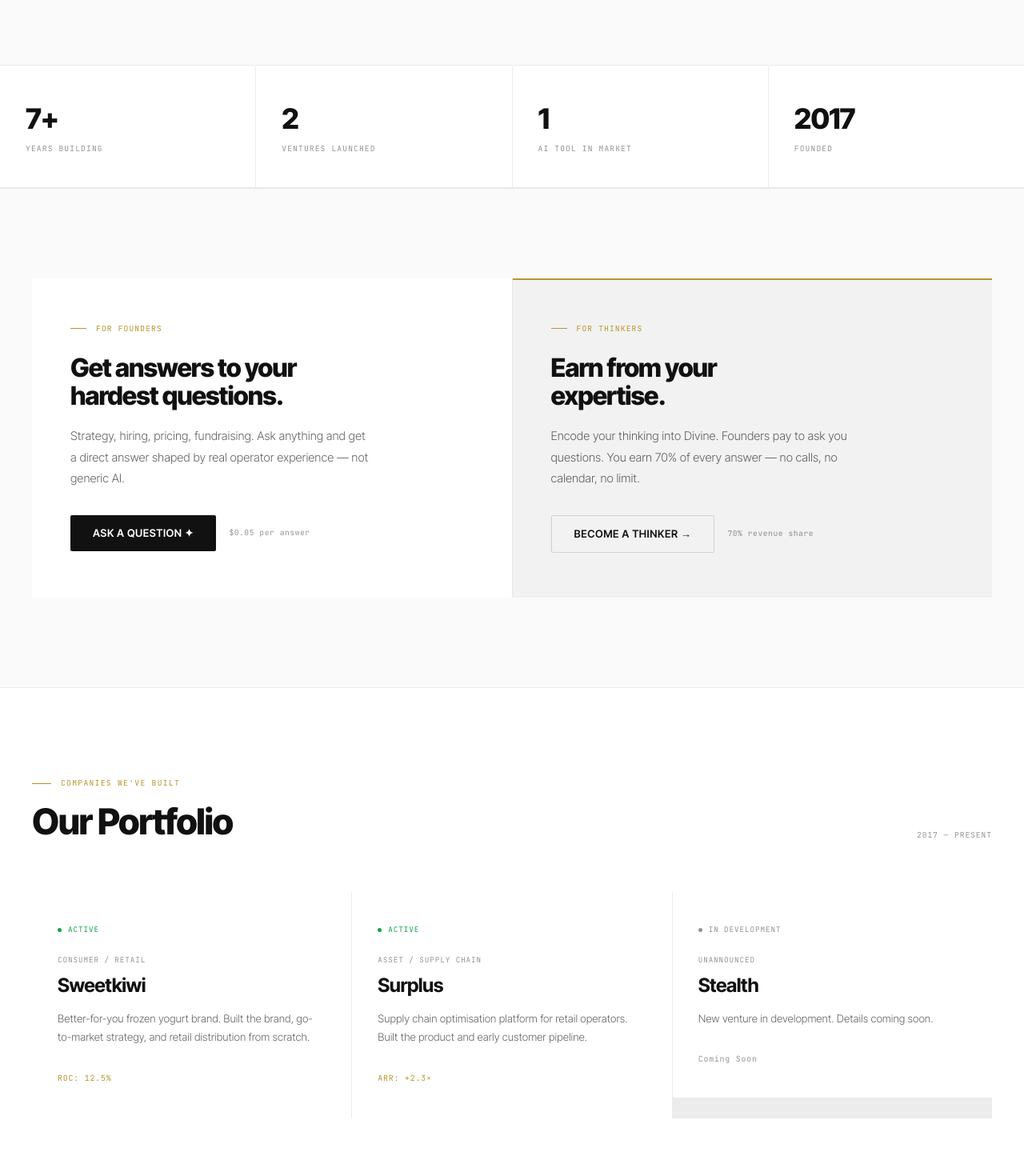
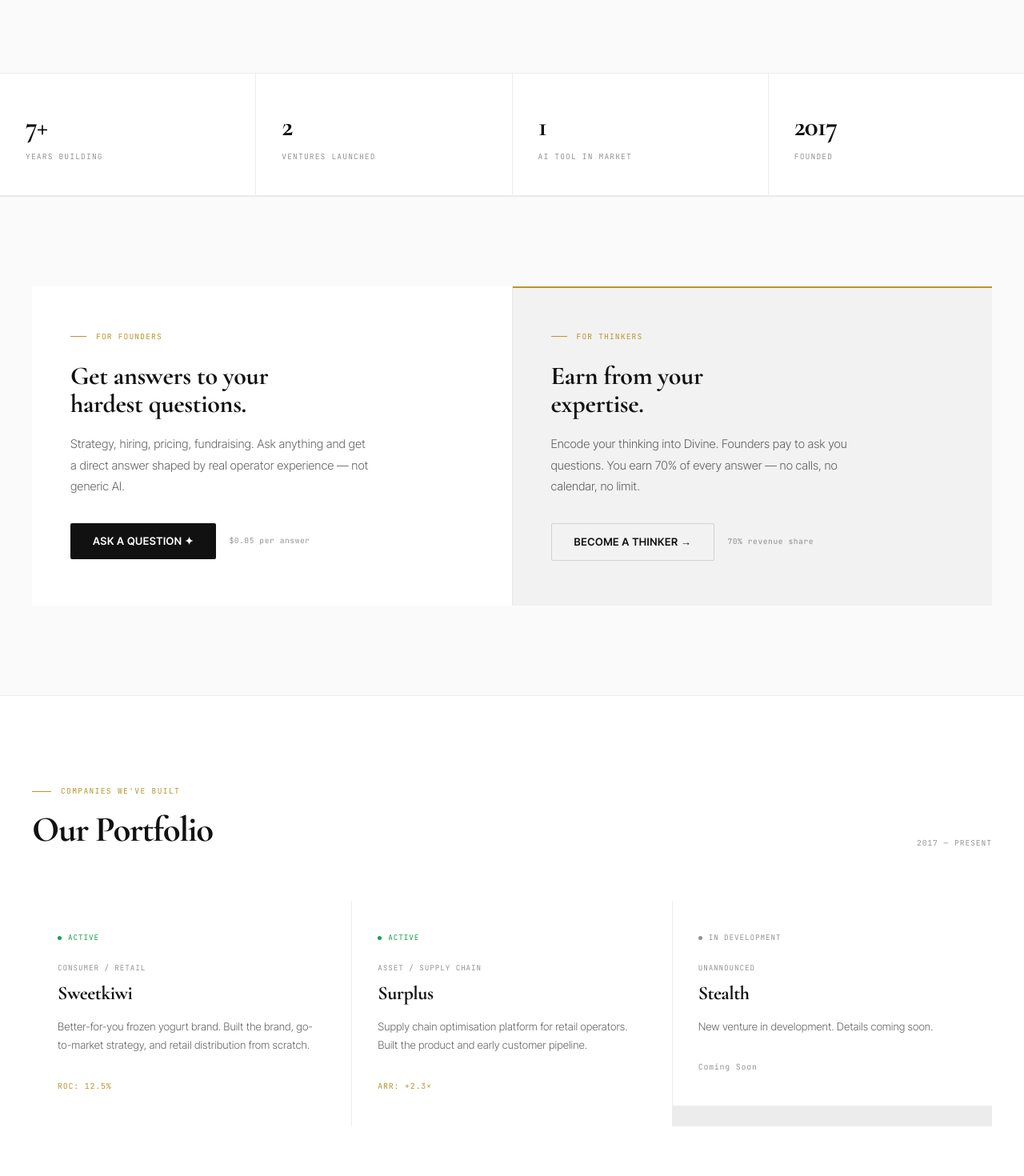
Before and after one commit to roothold/uncharted, a React (Vite) app: page / in a window 1280 px wide. Shown: the part 840-2310 px from the top of the page at 80% size. Built offline with nearby package versions, Linux system fonts and the light colour scheme.

Commit message:
Add files via upload

```diff
--- a/src/App.jsx
+++ b/src/App.jsx
@@ -16,7 +16,7 @@
   sectionAlt:   "#F2F2F2",
 };
 
-const FONTS = `@import url('https://fonts.googleapis.com/css2?family=JetBrains+Mono:wght@300;400;500;600&family=Inter+Tight:ital,wght@0,300;0,400;0,500;0,600;0,700;0,800;1,300&display=swap');`;
+const FONTS = `@import url('https://fonts.googleapis.com/css2?family=Cormorant+Garamond:ital,wght@0,400;0,500;0,600;0,700;1,400;1,600&family=JetBrains+Mono:wght@300;400;500;600&family=Inter+Tight:ital,wght@0,300;0,400;0,500;0,600;0,700;0,800;1,300&display=swap');`;
 
 const PORTFOLIO = [
   { id:"sweetkiwi", name:"Sweetkiwi", cat:"Consumer / Retail", url:"https://www.sweetkiwi.com", desc:"Better-for-you frozen yogurt brand. Built the brand, go-to-market strategy, and retail distribution from scratch.", status:"Active", metric:"ROC: 12.5%" },
@@ -78,7 +78,7 @@
           <div style={{ width:"28px", height:"1px", backgroundColor:C.gold }} />
           <span style={{ fontFamily:"'JetBrains Mono', monospace", fontSize:"0.62rem", letterSpacing:"0.14em", color:C.gold, textTransform:"uppercase" }}>Venture Studio · AI Tools · Est. 2017</span>
         </div>
-        <h1 style={{ fontFamily:"'Inter Tight', sans-serif", fontWeight:800, fontSize:"clamp(3rem, 7.5vw, 7.5rem)", lineHeight:1.0, letterSpacing:"-0.04em", color:C.ink, marginBottom:"2rem", maxWidth:"900px", opacity:0, animation:"fadeUp 0.9s 0.2s forwards" }}>
+        <h1 style={{ fontFamily:"'Cormorant Garamond', serif", fontWeight:700, fontSize:"clamp(3.2rem, 8vw, 8rem)", lineHeight:0.97, letterSpacing:"-0.02em", color:C.ink, marginBottom:"2rem", maxWidth:"900px", opacity:0, animation:"fadeUp 0.9s 0.2s forwards" }}>
           We build and back<br />companies that<br /><span style={{ color:C.gold }}>last.</span>
         </h1>
         <p style={{ fontFamily:"'Inter Tight', sans-serif", fontWeight:300, fontSize:"clamp(1rem, 1.8vw, 1.2rem)", lineHeight:1.75, color:C.inkDim, maxWidth:"560px", marginBottom:"3.5rem", opacity:0, animation:"fadeUp 0.9s 0.35s forwards" }}>
@@ -114,7 +114,7 @@
       <div style={{ maxWidth:"1360px", margin:"0 auto", display:"grid", gridTemplateColumns:"repeat(4,1fr)", gap:"1px", backgroundColor:C.border }}>
         {stats.map(([val, label]) => (
           <div key={label} style={{ padding:"2.5rem 2rem", backgroundColor:C.surface }}>
-            <div style={{ fontFamily:"'Inter Tight', sans-serif", fontWeight:800, fontSize:"2.2rem", color:C.ink, letterSpacing:"-0.03em", marginBottom:"0.3rem" }}>{val}</div>
+            <div style={{ fontFamily:"'Cormorant Garamond', serif", fontWeight:700, fontSize:"2.2rem", color:C.ink, letterSpacing:"-0.03em", marginBottom:"0.3rem" }}>{val}</div>
             <div style={{ fontFamily:"'JetBrains Mono', monospace", fontSize:"0.6rem", color:C.inkDimmer, letterSpacing:"0.12em", textTransform:"uppercase" }}>{label}</div>
           </div>
         ))}
@@ -134,7 +134,7 @@
               <div style={{ width:"20px", height:"1px", backgroundColor:C.gold }} />
               <span style={{ fontFamily:"'JetBrains Mono', monospace", fontSize:"0.6rem", letterSpacing:"0.12em", color:C.gold, textTransform:"uppercase" }}>For Founders</span>
             </div>
-            <h2 style={{ fontFamily:"'Inter Tight', sans-serif", fontWeight:800, fontSize:"clamp(1.6rem, 2.5vw, 2.5rem)", lineHeight:1.1, letterSpacing:"-0.03em", color:C.ink, marginBottom:"1.25rem" }}>
+            <h2 style={{ fontFamily:"'Cormorant Garamond', serif", fontWeight:700, fontSize:"clamp(1.6rem, 2.5vw, 2.5rem)", lineHeight:1.1, letterSpacing:"-0.01em", color:C.ink, marginBottom:"1.25rem" }}>
               Get answers to your<br />hardest questions.
             </h2>
             <p style={{ fontFamily:"'Inter Tight', sans-serif", fontWeight:300, fontSize:"0.92rem", lineHeight:1.8, color:C.inkDim, marginBottom:"2rem", maxWidth:"380px" }}>
@@ -155,7 +155,7 @@
               <div style={{ width:"20px", height:"1px", backgroundColor:C.gold }} />
               <span style={{ fontFamily:"'JetBrains Mono', monospace", fontSize:"0.6rem", letterSpacing:"0.12em", color:C.gold, textTransform:"uppercase" }}>For Thinkers</span>
             </div>
-            <h2 style={{ fontFamily:"'Inter Tight', sans-serif", fontWeight:800, fontSize:"clamp(1.6rem, 2.5vw, 2.5rem)", lineHeight:1.1, letterSpacing:"-0.03em", color:C.ink, marginBottom:"1.25rem" }}>
+            <h2 style={{ fontFamily:"'Cormorant Garamond', serif", fontWeight:700, fontSize:"clamp(1.6rem, 2.5vw, 2.5rem)", lineHeight:1.1, letterSpacing:"-0.01em", color:C.ink, marginBottom:"1.25rem" }}>
               Earn from your<br />expertise.
             </h2>
             <p style={{ fontFamily:"'Inter Tight', sans-serif", fontWeight:300, fontSize:"0.92rem", lineHeight:1.8, color:C.inkDim, marginBottom:"2rem", maxWidth:"380px" }}>
@@ -185,7 +185,7 @@
               <div style={{ width:"24px", height:"1px", backgroundColor:C.gold }} />
               <span style={{ fontFamily:"'JetBrains Mono', monospace", fontSize:"0.6rem", letterSpacing:"0.14em", color:C.gold, textTransform:"uppercase" }}>Companies We've Built</span>
             </div>
-            <h2 style={{ fontFamily:"'Inter Tight', sans-serif", fontWeight:800, fontSize:"clamp(2rem, 3.5vw, 3rem)", letterSpacing:"-0.03em", lineHeight:1.1, color:C.ink }}>Our Portfolio</h2>
+            <h2 style={{ fontFamily:"'Cormorant Garamond', serif", fontWeight:700, fontSize:"clamp(2rem, 3.5vw, 3rem)", letterSpacing:"-0.03em", lineHeight:1.1, color:C.ink }}>Our Portfolio</h2>
           </div>
           <span style={{ fontFamily:"'JetBrains Mono', monospace", fontSize:"0.6rem", color:C.inkDimmer, letterSpacing:"0.1em" }}>2017 — PRESENT</span>
         </div>
@@ -203,7 +203,7 @@
                     <span style={{ fontFamily:"'JetBrains Mono', monospace", fontSize:"0.58rem", color: v.status === "Active" ? "#16a34a" : C.inkDimmer, letterSpacing:"0.1em", textTransform:"uppercase" }}>{v.status}</span>
                   </div>
                   <div style={{ fontFamily:"'JetBrains Mono', monospace", fontSize:"0.58rem", color:C.inkDimmer, letterSpacing:"0.1em", textTransform:"uppercase", marginBottom:"0.4rem" }}>{v.cat}</div>
-                  <h3 style={{ fontFamily:"'Inter Tight', sans-serif", fontWeight:700, fontSize:"1.5rem", letterSpacing:"-0.02em", color:C.ink, marginBottom:"0.75rem" }}>{v.name}</h3>
+                  <h3 style={{ fontFamily:"'Cormorant Garamond', serif", fontWeight:700, fontSize:"1.5rem", letterSpacing:"-0.02em", color:C.ink, marginBottom:"0.75rem" }}>{v.name}</h3>
                   <p style={{ fontFamily:"'Inter Tight', sans-serif", fontWeight:300, fontSize:"0.83rem", lineHeight:1.7, color:C.inkDim, marginBottom:"2rem" }}>{v.desc}</p>
                   <div style={{ display:"flex", justifyContent:"space-between", alignItems:"center" }}>
                     <span style={{ fontFamily:"'JetBrains Mono', monospace", fontSize:"0.62rem", color: v.status === "Active" ? C.gold : C.inkDimmer, letterSpacing:"0.08em" }}>{v.metric}</span>
--- a/src/Contact.jsx
+++ b/src/Contact.jsx
@@ -20,7 +20,7 @@
   return (
     <div style={{ fontFamily: "'DM Sans', sans-serif", backgroundColor: "#FAFAFA", color: "#1A1A1A", minHeight: "100vh" }}>
       <style>{`
-        @import url('https://fonts.googleapis.com/css2?family=Poppins:ital,wght@0,300;0,400;0,500;0,600;0,700;0,800;1,300&family=Syne:wght@700;800&family=DM+Sans:ital,opsz,wght@0,9..40,300;0,9..40,400;0,9..40,500;0,9..40,600;1,9..40,300&family=DM+Mono:wght@400;500&display=swap');
+        @import url('https://fonts.googleapis.com/css2?family=Cormorant+Garamond:ital,wght@0,400;0,500;0,600;0,700;1,400;1,600&family=Poppins:ital,wght@0,300;0,400;0,500;0,600;0,700;0,800;1,300&family=DM+Sans:ital,opsz,wght@0,9..40,300;0,9..40,400;0,9..40,500;0,9..40,600;1,9..40,300&family=DM+Mono:wght@400;500&display=swap');
         * { box-sizing: border-box; }
         ::selection { background: #F4F482; color: #1A1A1A; }
         .mono { font-family: 'DM Mono', monospace; }
@@ -69,7 +69,7 @@
               Get In Touch
             </div>
 
-            <h1 className="fade-up-2" style={{ fontFamily: "'Syne', sans-serif", fontWeight: 800, fontSize: "clamp(2.2rem, 4vw, 3.5rem)", lineHeight: 1.08, letterSpacing: "-0.03em", marginBottom: "1.5rem" }}>
+            <h1 className="fade-up-2" style={{ fontFamily: "'Cormorant Garamond', serif", fontWeight: 800, fontSize: "clamp(2.6rem, 5vw, 4.2rem)", lineHeight: 1.08, letterSpacing: "-0.03em", marginBottom: "1.5rem" }}>
               Let's build<br />something<br /><span style={{ color: "#1A1A1A", position: "relative" }}>extraordinary.<span style={{ position: "absolute", bottom: "-4px", left: 0, right: 0, height: "3px", background: "#F4F482", borderRadius: "2px" }} /></span>
             </h1>
 
@@ -121,11 +121,11 @@
             {submitted ? (
               <div style={{ padding: "4rem 3rem", border: "1px solid rgba(26,26,26,0.16)", borderRadius: "4px", textAlign: "center" }}>
                 <div style={{ width: "56px", height: "56px", borderRadius: "50%", backgroundColor: "#F4F482", display: "flex", alignItems: "center", justifyContent: "center", margin: "0 auto 1.5rem", fontSize: "1.4rem" }}>✓</div>
-                <h3 style={{ fontFamily: "'Syne', sans-serif", fontWeight: 800, fontSize: "1.6rem", letterSpacing: "-0.02em", marginBottom: "0.75rem" }}>Message received.</h3>
+                <h3 style={{ fontFamily: "'Cormorant Garamond', serif", fontWeight: 700, fontSize: "2rem", letterSpacing: "-0.02em", marginBottom: "0.75rem" }}>Message received.</h3>
                 <p style={{ fontSize: "0.88rem", color: "rgba(26,26,26,0.65)", lineHeight: 1.7, marginBottom: "2rem" }}>
                   We review every submission personally. You'll hear back from the Uncharted team within 2 business days.
                 </p>
-                <button onClick={onBack} style={{ backgroundColor: "#1A1A1A", color: "#FAFAFA", padding: "0.85rem 2rem", fontFamily: "'Syne', sans-serif", fontWeight: 700, fontSize: "0.82rem", letterSpacing: "0.06em", border: "none", borderRadius: "2px", cursor: "pointer", textTransform: "uppercase" }}>
+                <button onClick={onBack} style={{ backgroundColor: "#1A1A1A", color: "#FAFAFA", padding: "0.85rem 2rem", fontFamily: "'Poppins', sans-serif", fontWeight: 700, fontSize: "0.82rem", letterSpacing: "0.06em", border: "none", borderRadius: "2px", cursor: "pointer", textTransform: "uppercase" }}>
                   Back to Uncharted →
                 </button>
               </div>
@@ -199,7 +199,7 @@
                   <p className="mono" style={{ fontSize: "0.65rem", color: "rgba(26,26,26,0.65)", letterSpacing: "0.06em" }}>
                     We respond within 2 business days.
                   </p>
-                  <button type="submit" className="submit-btn" style={{ backgroundColor: "#F4F482", color: "#1A1A1A", padding: "0.9rem 2rem", fontFamily: "'Syne', sans-serif", fontWeight: 700, fontSize: "0.85rem", letterSpacing: "0.04em", border: "none", borderRadius: "2px", cursor: "pointer", textTransform: "uppercase" }}>
+                  <button type="submit" className="submit-btn" style={{ backgroundColor: "#F4F482", color: "#1A1A1A", padding: "0.9rem 2rem", fontFamily: "'Poppins', sans-serif", fontWeight: 700, fontSize: "0.85rem", letterSpacing: "0.04em", border: "none", borderRadius: "2px", cursor: "pointer", textTransform: "uppercase" }}>
                     Send Message →
                   </button>
                 </div>
--- a/src/Divine.jsx
+++ b/src/Divine.jsx
@@ -16,7 +16,7 @@
   green:        "#16a34a",
 };
 
-const FONTS = `@import url('https://fonts.googleapis.com/css2?family=JetBrains+Mono:wght@300;400;500;600&family=Inter+Tight:ital,wght@0,300;0,400;0,500;0,600;0,700;0,800;1,300&display=swap');`;
+const FONTS = `@import url('https://fonts.googleapis.com/css2?family=Cormorant+Garamond:ital,wght@0,400;0,500;0,600;0,700;1,400;1,600&family=JetBrains+Mono:wght@300;400;500;600&family=Inter+Tight:ital,wght@0,300;0,400;0,500;0,600;0,700;0,800;1,300&display=swap');`;
 
 const THINKERS = [
   { id:"2", name:"Michael Akindele", title:"Product · Brand · Venture Building", domains:["Product Strategy","Brand Building","Venture Design"], tier:"Prophecy", price:"$2.50" },
@@ -224,7 +224,7 @@
 
           <div style={{ display:"grid", gridTemplateColumns:"1fr 1fr", gap:"5rem", alignItems:"center" }}>
             <div>
-              <h1 style={{ fontFamily:"'Inter Tight', sans-serif", fontWeight:800, fontSize:"clamp(2.8rem, 6vw, 6rem)", lineHeight:1.0, letterSpacing:"-0.04em", color:C.ink, marginBottom:"1.75rem", opacity:0, animation:"fadeUp 0.8s 0.15s forwards" }}>
+              <h1 style={{ fontFamily:"'Cormorant Garamond', serif", fontWeight:700, fontSize:"clamp(3rem, 6.5vw, 6.5rem)", lineHeight:0.97, letterSpacing:"-0.02em", color:C.ink, marginBottom:"1.75rem", opacity:0, animation:"fadeUp 0.8s 0.15s forwards" }}>
                 Ask a hard<br />question.<br /><span style={{ color:C.gold }}>Get a real<br />answer.</span>
               </h1>
               <p style={{ fontFamily:"'Inter Tight', sans-serif", fontWeight:300, fontSize:"1.05rem", lineHeight:1.75, color:C.inkDim, maxWidth:"420px", marginBottom:"2.5rem", opacity:0, animation:"fadeUp 0.8s 0.3s forwards" }}>
@@ -262,7 +262,7 @@
           </div>
           <div style={{ display:"grid", gridTemplateColumns:"1fr 2fr", gap:"5rem", alignItems:"start" }}>
             <div>
-              <h2 style={{ fontFamily:"'Inter Tight', sans-serif", fontWeight:800, fontSize:"clamp(1.8rem, 3vw, 2.75rem)", lineHeight:1.1, letterSpacing:"-0.03em", color:C.ink, marginBottom:"1.25rem" }}>
+              <h2 style={{ fontFamily:"'Cormorant Garamond', serif", fontWeight:700, fontSize:"clamp(1.8rem, 3vw, 2.75rem)", lineHeight:1.1, letterSpacing:"-0.01em", color:C.ink, marginBottom:"1.25rem" }}>
                 Better answers than your smartest friend.
               </h2>
               <p style={{ fontFamily:"'Inter Tight', sans-serif", fontWeight:300, fontSize:"0.92rem", lineHeight:1.8, color:C.inkDim, marginBottom:"1rem" }}>
@@ -296,7 +296,7 @@
             <div style={{ width:"24px", height:"1px", backgroundColor:C.gold }} />
             <span style={{ fontFamily:"'JetBrains Mono', monospace", fontSize:"0.6rem", letterSpacing:"0.14em", color:C.gold, textTransform:"uppercase" }}>Try It Now · Live</span>
           </div>
-          <h2 style={{ fontFamily:"'Inter Tight', sans-serif", fontWeight:800, fontSize:"clamp(1.8rem, 3vw, 2.5rem)", letterSpacing:"-0.03em", color:C.ink, marginBottom:"2.5rem" }}>
+          <h2 style={{ fontFamily:"'Cormorant Garamond', serif", fontWeight:700, fontSize:"clamp(1.8rem, 3vw, 2.5rem)", letterSpacing:"-0.01em", color:C.ink, marginBottom:"2.5rem" }}>
             Ask your first question.
           </h2>
           <QueryPortal />
@@ -312,7 +312,7 @@
           </div>
           <div style={{ display:"grid", gridTemplateColumns:"1fr 1fr", gap:"5rem", alignItems:"start" }}>
             <div>
-              <h2 style={{ fontFamily:"'Inter Tight', sans-serif", fontWeight:800, fontSize:"clamp(1.8rem, 3vw, 2.75rem)", lineHeight:1.1, letterSpacing:"-0.03em", color:C.ink, marginBottom:"1.25rem" }}>
+              <h2 style={{ fontFamily:"'Cormorant Garamond', serif", fontWeight:700, fontSize:"clamp(1.8rem, 3vw, 2.75rem)", lineHeight:1.1, letterSpacing:"-0.01em", color:C.ink, marginBottom:"1.25rem" }}>
                 Your experience is<br />worth more than<br /><span style={{ color:C.gold }}>you're charging.</span>
               </h2>
               <p style={{ fontFamily:"'Inter Tight', sans-serif", fontWeight:300, fontSize:"0.92rem", lineHeight:1.8, color:C.inkDim, marginBottom:"1rem" }}>
@@ -324,7 +324,7 @@
               <div style={{ display:"grid", gridTemplateColumns:"1fr 1fr 1fr", gap:"1px", backgroundColor:C.border, marginBottom:"2rem" }}>
                 {[["70%","Your cut per answer"],["$2.50","Max per insight"],["0","Calls required"]].map(([v, l]) => (
                   <div key={l} style={{ padding:"1.5rem 1.25rem", backgroundColor:C.surface }}>
-                    <div style={{ fontFamily:"'Inter Tight', sans-serif", fontWeight:800, fontSize:"1.8rem", color:C.ink, letterSpacing:"-0.03em", marginBottom:"0.25rem" }}>{v}</div>
+                    <div style={{ fontFamily:"'Cormorant Garamond', serif", fontWeight:700, fontSize:"1.8rem", color:C.ink, letterSpacing:"-0.03em", marginBottom:"0.25rem" }}>{v}</div>
                     <div style={{ fontFamily:"'JetBrains Mono', monospace", fontSize:"0.58rem", color:C.inkDimmer, letterSpacing:"0.08em", textTransform:"uppercase" }}>{l}</div>
                   </div>
                 ))}
```
